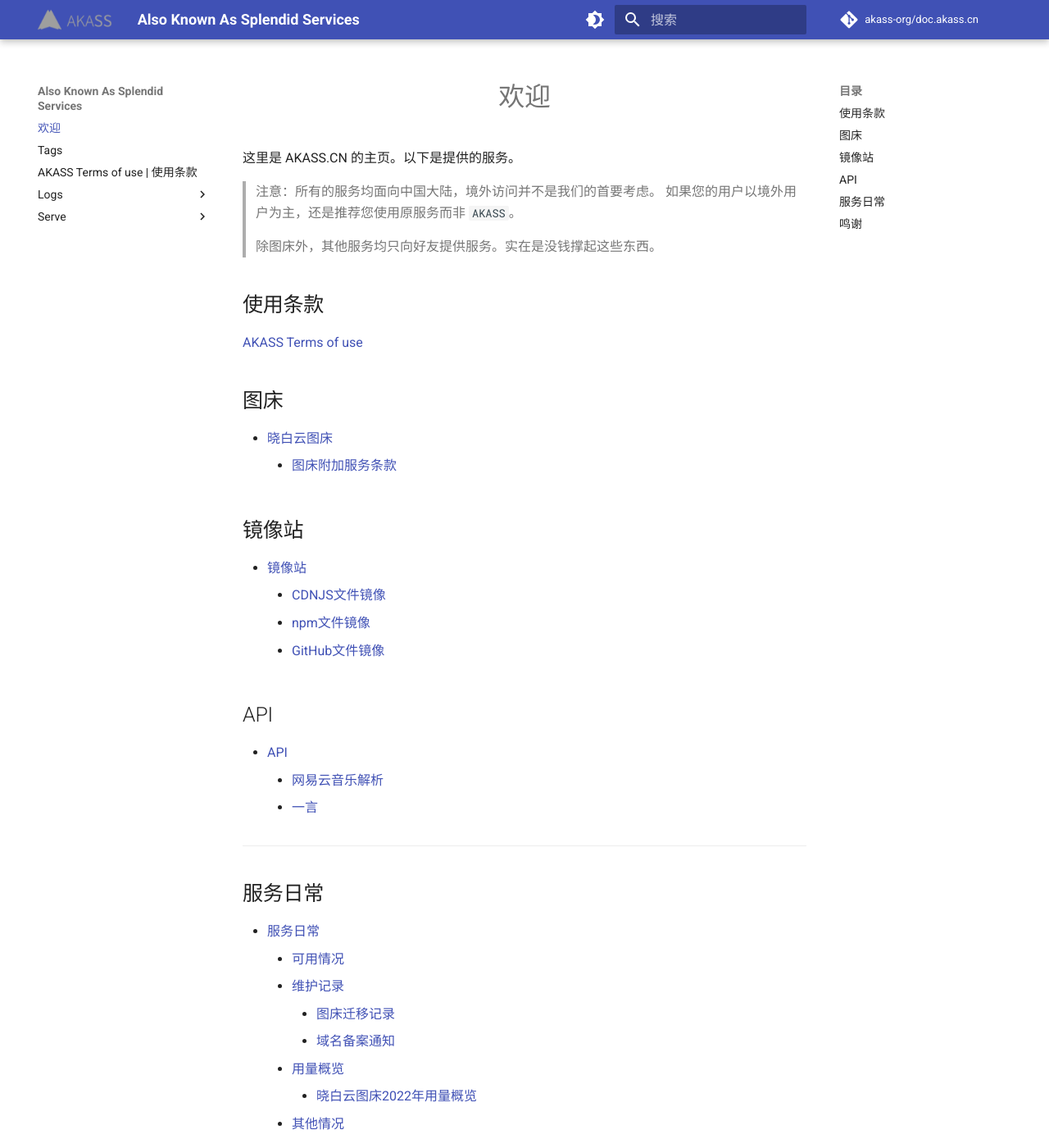
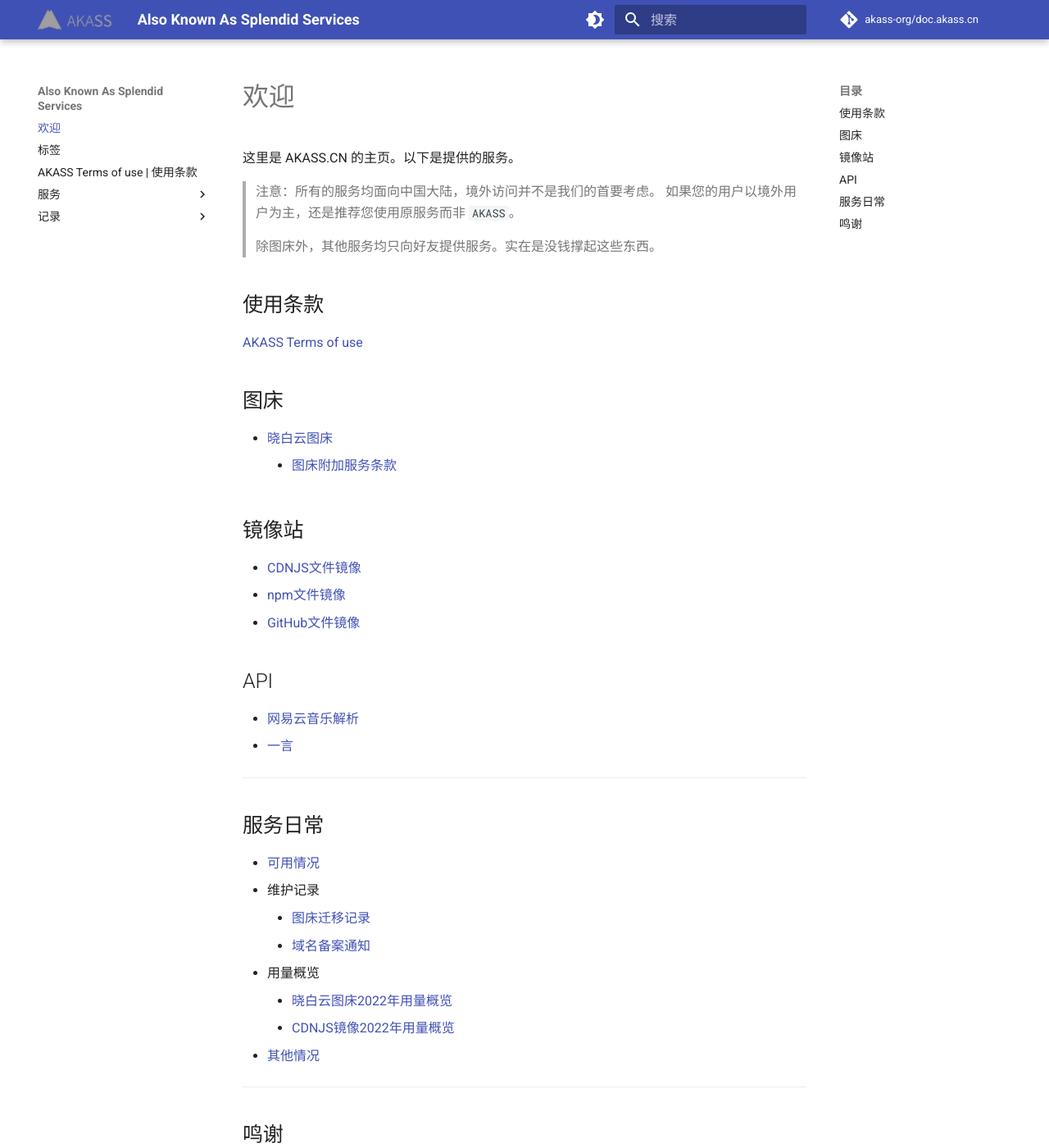
Before and after one commit to akass-org/doc.akass.cn, an MkDocs documentation site: the page built from docs/index.md, in a window 1280 px wide and 1400 px high. Shown: the whole window at 82% size. Built offline with MkDocs 1.6.1 and Material for MkDocs 9.7.7, drawn with Linux system fonts in a browser that asks for light colours; comment, search, counter and statistics services are not loaded.

Commit message:
重构文件结构。

```diff
--- a/docs/index.md
+++ b/docs/index.md
@@ -1,4 +1,4 @@
-# <center>欢迎</center>
+# 欢迎
 
 这里是 AKASS.CN 的主页。以下是提供的服务。
 
@@ -11,30 +11,28 @@
 [AKASS Terms of use](terms-of-use.md)
 
 ## 图床
-- [晓白云图床](./serve/imghost.md)
-    - [图床附加服务条款](./serve/imghost-rules.md)
+- [晓白云图床](./服务/imghost.md)
+    - [图床附加服务条款](./服务/imghost-rules.md)
 ## 镜像站
-- [镜像站](./serve/index.md)
-    - [CDNJS文件镜像](./serve/cdnjs.md)
-    - [npm文件镜像](./serve/npm.md)
-    - [GitHub文件镜像](./serve/github.md)
+- [CDNJS文件镜像](./服务/镜像站/cdnjs.md)
+- [npm文件镜像](./服务/镜像站/npm.md)
+- [GitHub文件镜像](./服务/镜像站/github.md)
 
 ## API
-- [API](./serve/api/index.md)
-    - [网易云音乐解析](./serve/api/neteasemusic.md)
-    - [一言](./serve/api/hitokoto.md)
+- [网易云音乐解析](./服务/api/neteasemusic.md)
+- [一言](./服务/api/hitokoto.md)
 
 ---
 
 ## 服务日常
-- [服务日常](./logs/index.md)
-    - [可用情况](https://akass.instatus.com)
-    - [维护记录](./logs/records/index.md)
-        - [图床迁移记录](./logs/records/imghost-v1tov2.md)
-        - [域名备案通知](./logs/records/domain-icp.md)
-    - [用量概览](./logs/usage/index.md)
-        - [晓白云图床2022年用量概览](./logs/usage/imghost/2022.md)
-    - [其他情况](./logs/others/index.md)
+- [可用情况](https://akass.instatus.com)
+- 维护记录
+    - [图床迁移记录](./记录/维护记录/imghost-v1tov2.md)
+    - [域名备案通知](./记录/维护记录/domain-icp.md)
+- 用量概览
+    - [晓白云图床2022年用量概览](./记录/用量概览/img-2022.md)
+    - [CDNJS镜像2022年用量概览](./记录/用量概览/cdnjs-2022.md)
+- [其他情况](./记录/others.md)
 
 ---
 
```
Also changed, not shown: docs/logs/records/index.md (deleted, +0 -4 lines), docs/logs/usage/index.md (deleted, +0 -3 lines), docs/serve/api/index.md (deleted, +0 -6 lines), docs/serve/index.md (deleted, +0 -7 lines), docs/tags.md (+2 -2 lines), docs/服务/imghost-rules.md (renamed from docs/serve/imghost-rules.md, +1 -1 lines), docs/服务/imghost.md (renamed from docs/serve/imghost.md, +4 -0 lines), docs/记录/logs.md (renamed from docs/logs/index.md, +4 -4 lines), docs/记录/维护记录/imghost-v1tov2.md (renamed from docs/logs/records/imghost-v1tov2.md, +1 -1 lines), docs/服务/api/hitokoto.md (renamed from docs/serve/api/hitokoto.md), docs/服务/api/neteasemusic.md (renamed from docs/serve/api/neteasemusic.md), docs/服务/img/info.png (renamed from docs/img/info.png), docs/服务/镜像站/cdnjs.md (renamed from docs/serve/cdnjs.md), docs/服务/镜像站/github.md (renamed from docs/serve/github.md), 5 more files.
